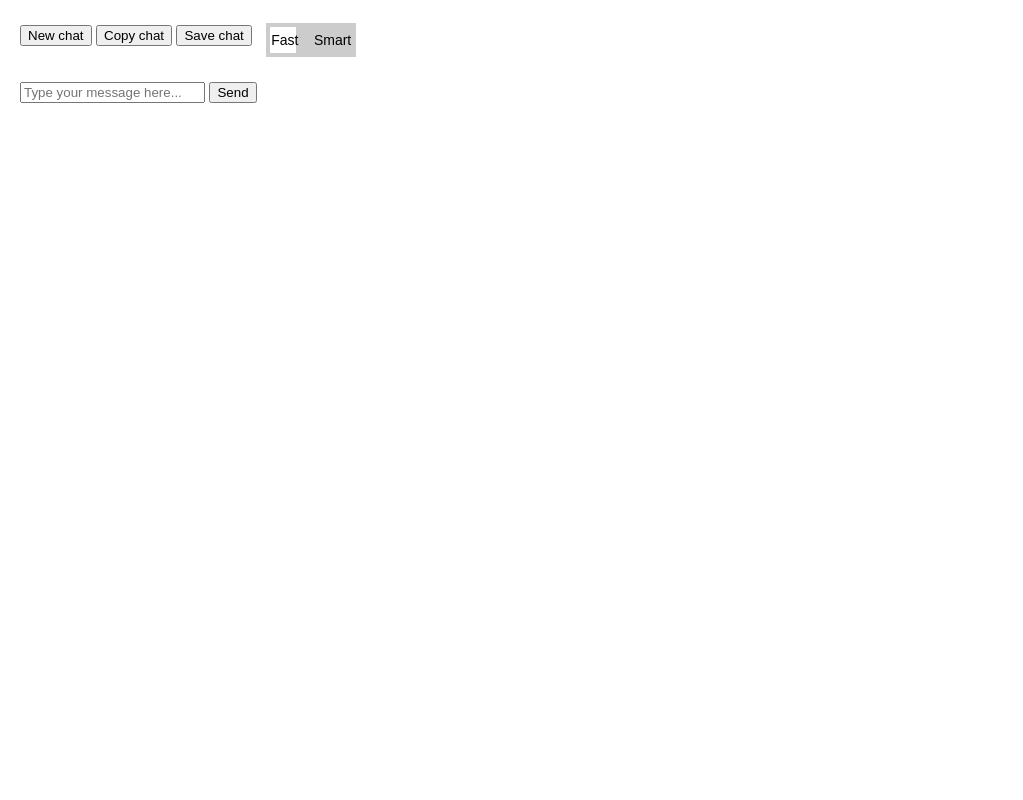
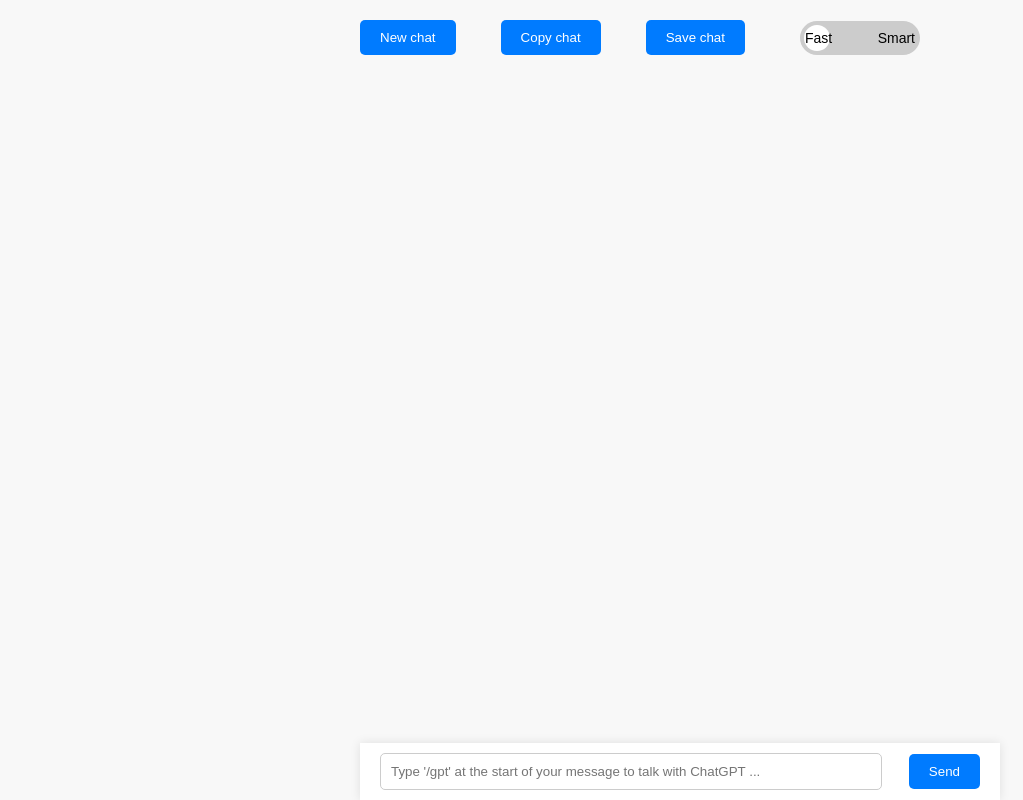
Before and after one commit to kevingduck/ChatroomGPT, a Flask app: page / in a window 1280 px wide. Shown: the whole page, without its empty margins (0-1023 px from the left). Run offline with Flask 3, Linux system fonts and the light colour scheme; data that the repository does not hold is empty; some libraries are stand-ins or nearby versions.

Commit message:
add style

```diff
--- a/app.py
+++ b/app.py
@@ -5,7 +5,7 @@ from datetime import datetime
 
 app = Flask(__name__)
 
-openai.api_key=""
+openai.api_key="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"
 
 messages = {}
 
--- a/static/styles.css
+++ b/static/styles.css
@@ -1,23 +1,68 @@
 body {
     font-family: 'Arial', sans-serif;
-    margin: 20px;
-    line-height: 1.5;
+    margin: 0;
+    padding: 0;
+    box-sizing: border-box;
+    background-color: #f8f8f8;
 }
 
 #chat-container {
-    margin-top: 20px;
-    margin-bottom: 20px;
+    display: flex;
+    flex-direction: column;
+    max-width: 600px;
+    height: 100vh;
+    margin: 0 auto;
+    padding: 20px;
+    box-sizing: border-box;
+    overflow-y: auto;
 }
 
 .message {
-    margin-bottom: 10px;
+    max-width: 80%;
+    padding: 10px;
+    margin-bottom: 20px;
+    border-radius: 10px;
+    background-color: #fff;
+    box-shadow: 0 0 10px rgba(0, 0, 0, 0.1);
 }
 
-input,
-button {
-    margin-top: 5px;
+.message strong {
+    display: block;
+    margin-bottom: 5px;
 }
 
+#message-form {
+    display: flex;
+    justify-content: space-between;
+    align-items: center;
+    padding: 10px 20px;
+    position: fixed;
+    bottom: 0;
+    width: 100%;
+    max-width: 600px;
+    background-color: #fff;
+    box-shadow: 0 0 10px rgba(0, 0, 0, 0.1);
+}
+
+#message {
+    width: 80%;
+    padding: 10px;
+    border: 1px solid #ccc;
+    border-radius: 5px;
+}
+
+#message-form button {
+    padding: 10px 20px;
+    border: none;
+    background-color: #007bff;
+    color: #fff;
+    border-radius: 5px;
+    cursor: pointer;
+}
+
+#message-form button:hover {
+    background-color: #0056b3;
+}
 
 .switch {
     position: relative;
@@ -42,6 +87,7 @@ button {
     bottom: 0;
     background-color: #ccc;
     transition: 0.4s;
+    border-radius: 34px;
 }
 
 .slider:before {
@@ -53,6 +99,7 @@ button {
     bottom: 4px;
     background-color: white;
     transition: 0.4s;
+    border-radius: 50%;
 }
 
 input:checked + .slider {
@@ -77,3 +124,83 @@ input:checked + .slider:before {
 .model-label.smart {
     right: 5px;
 }
+
+#controls {
+    display: flex;
+    justify-content: space-between;
+    align-items: center;
+    margin-bottom: 20px;
+}
+
+#controls button {
+    padding: 10px 20px;
+    margin-right: 10px;
+    background-color: #007bff;
+    color: #fff;
+    border: none;
+    border-radius: 5px;
+    cursor: pointer;
+    transition: background-color 0.2s;
+}
+
+#controls button:hover {
+    background-color: #0056b3;
+}
+
+.switch {
+    display: flex;
+    align-items: center;
+    justify-content: space-between;
+    width: 120px;
+    height: 34px;
+}
+
+.switch input {
+    opacity: 0;
+    width: 0;
+    height: 0;
+}
+
+.slider {
+    position: absolute;
+    cursor: pointer;
+    top: 0;
+    left: 0;
+    right: 0;
+    bottom: 0;
+    background-color: #ccc;
+    transition: 0.4s;
+    border-radius: 34px;
+}
+
+.slider:before {
+    position: absolute;
+    content: "";
+    height: 26px;
+    width: 26px;
+    left: 4px;
+    bottom: 4px;
+    background-color: white;
+    transition: 0.4s;
+    border-radius: 50%;
+}
+
+input:checked + .slider {
+    background-color: #2196F3;
+}
+
+input:checked + .slider:before {
+    transform: translateX(56px);
+}
+
+.model-label {
+    font-size: 14px;
+}
+
+.model-label.fast {
+    margin-right: 5px;
+}
+
+.model-label.smart {
+    margin-left: 5px;
+}
--- a/templates/index.html
+++ b/templates/index.html
@@ -5,11 +5,13 @@
     <meta http-equiv="X-UA-Compatible" content="IE=edge">
     <meta name="viewport" content="width=device-width, initial-scale=1.0">
     <link rel="stylesheet" href="https://cdnjs.cloudflare.com/ajax/libs/font-awesome/6.1.0/css/all.min.css">
-    <title>Flask Chat App</title>
+    <title>ChatroomGPT</title>
     <link rel="stylesheet" href="static/styles.css">
     <script src="static/main.js" defer></script>
 </head>
 <body>
+    <div id="chat-container">
+        <div id="controls">
             <button id="new-chat-button">New chat</button>
             <button id="copy-chat-button">Copy chat</button>
             <button id="save-chat-button">Save chat</button>
@@ -19,12 +21,13 @@
                 <span class="model-label fast">Fast</span>
                 <span class="model-label smart">Smart</span>
             </label>
-    <div id="chat-container">
+        </div>
         <div id="messages"></div>
         <form id="message-form">
-            <input type="text" id="message" placeholder="Type your message here..." required>
+            <input type="text" id="message" placeholder="Type '/gpt' at the start of your message to talk with ChatGPT ..." required>
             <button type="submit">Send</button>
         </form>
     </div>
 </body>
+
 </html>
```
Lines whose indentation alone changed are shown as unchanged.
